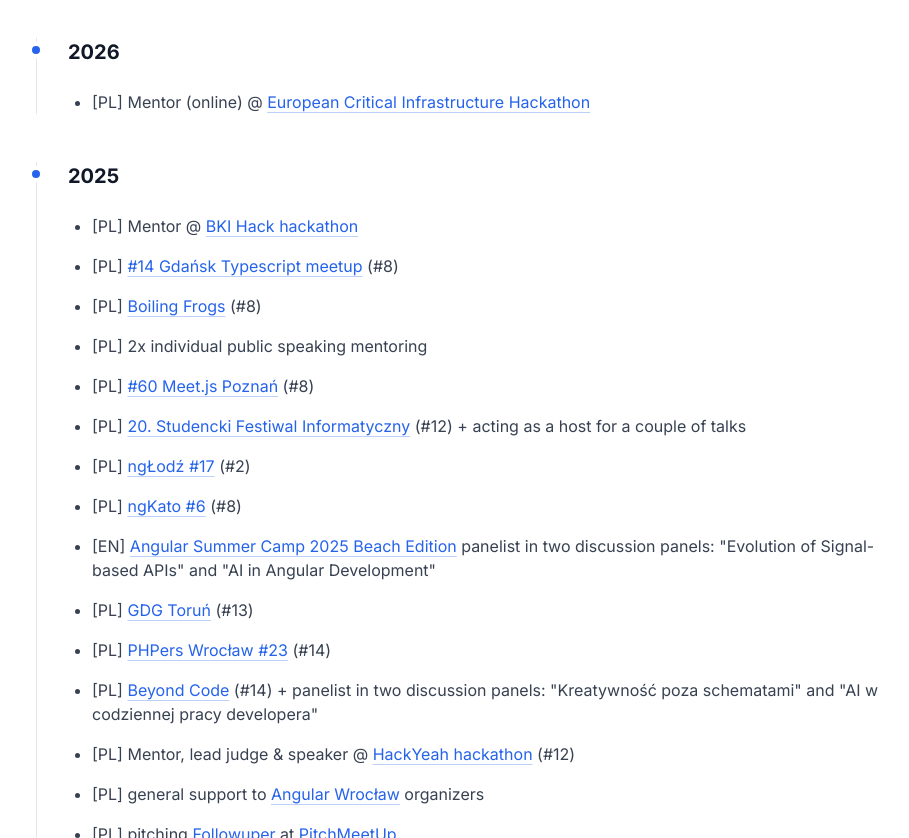
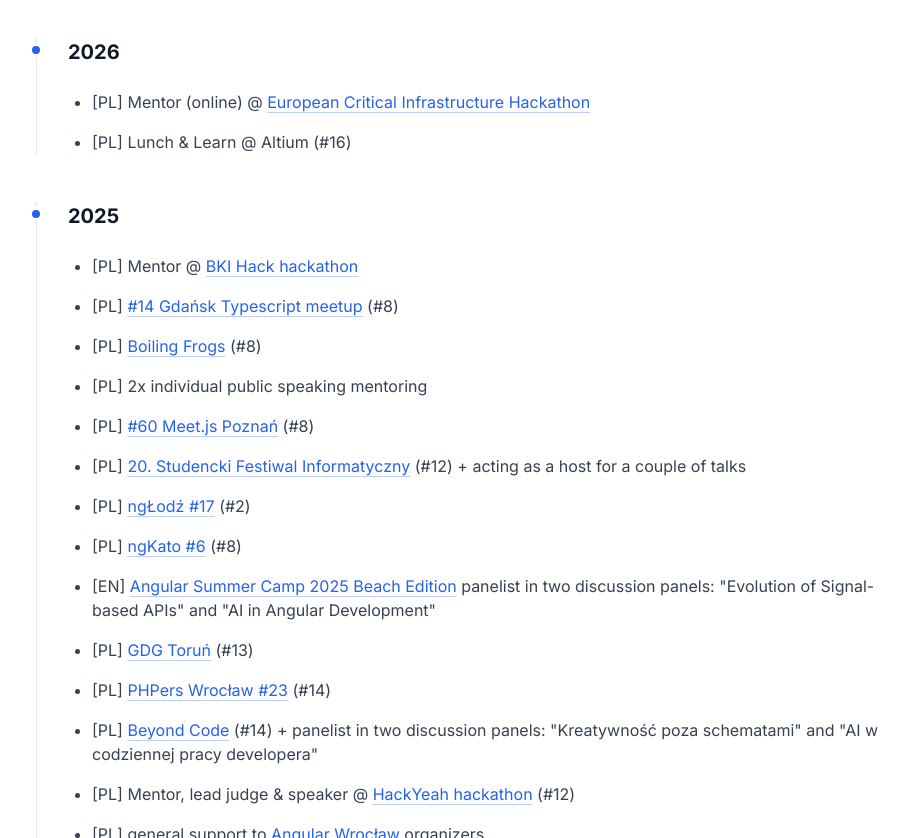
Before and after one commit to superdyzio/superdyzio.github.io, a Next.js app: page /speaker in a window 1280 px wide. Shown: the part 1460-2298 px from the top of the page, without its empty margins (172-1081 px from the left). Built offline with nearby package versions, Linux system fonts and the light colour scheme.

Commit message:
add Altium Lunch & Learn session

```diff
--- a/src/app/speaker/page.tsx
+++ b/src/app/speaker/page.tsx
@@ -74,6 +74,7 @@
             <h3 className="text-xl font-bold mb-6 text-gray-900">2026</h3>
             <ul className="space-y-4 list-disc ml-6 text-gray-700">
               <li>[PL] Mentor (online) @ <a href="https://criticalhackathon.com/" className="text-blue-600 hover:text-blue-800 underline decoration-blue-600/30 underline-offset-4 transition-colors">European Critical Infrastructure Hackathon</a></li>
+              <li>[PL] Lunch & Learn @ Altium (#16)</li>
             </ul>
           </div>
 
```
